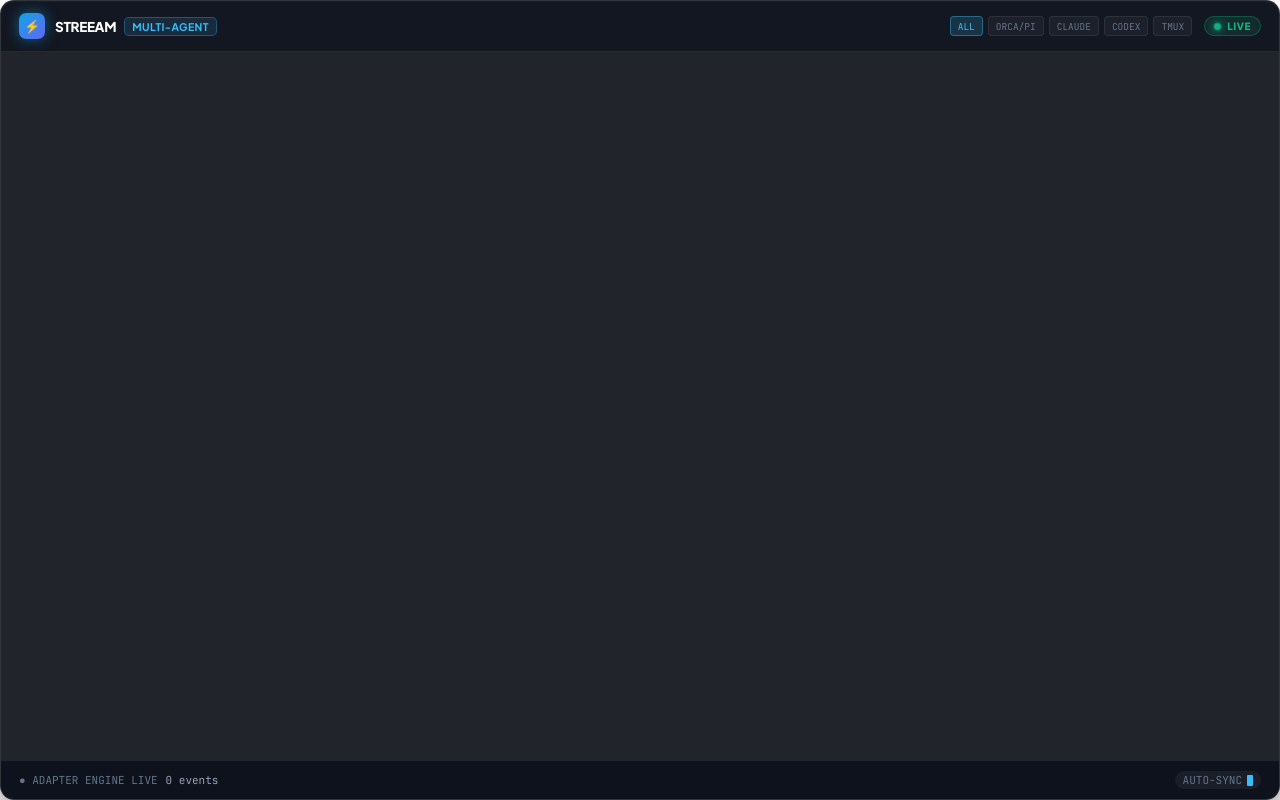
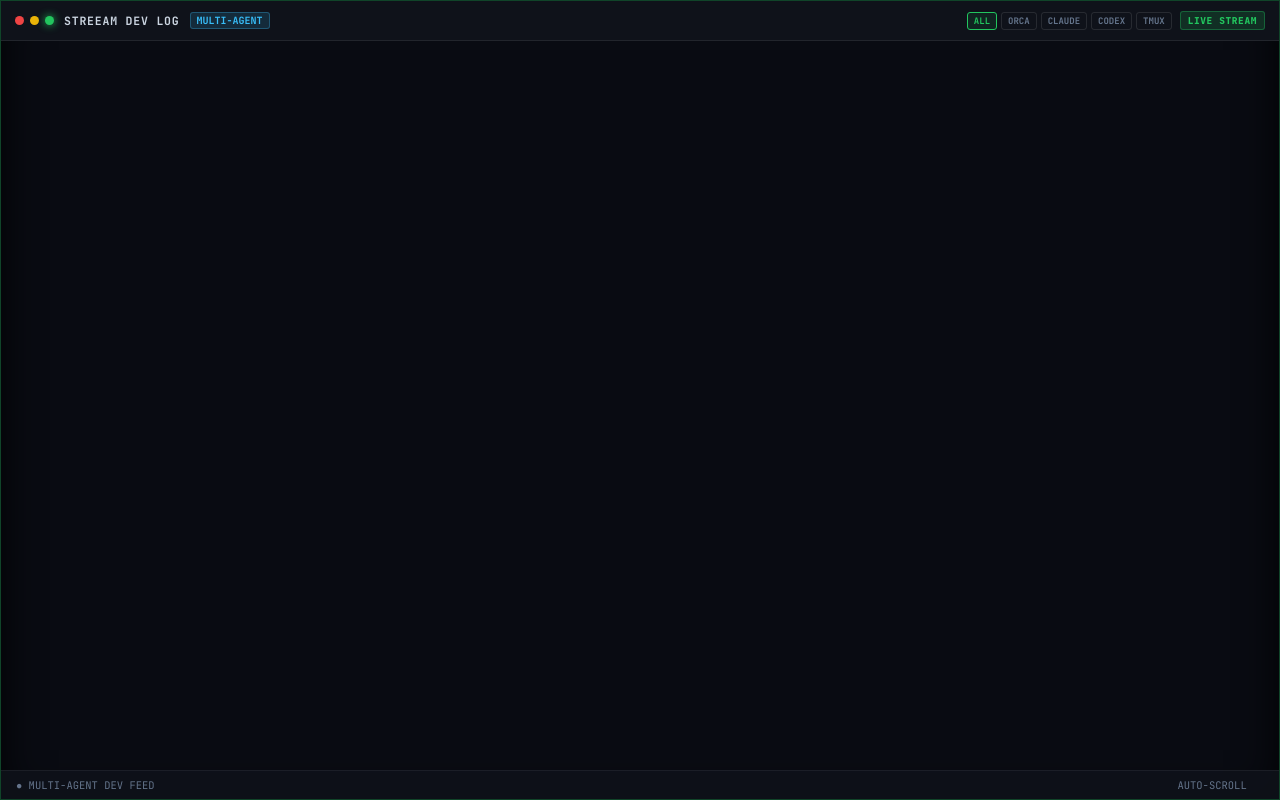
Before and after one commit to 1nickzakharov-glitch/Streeam, a website: page public/index.html in a window 1280 px wide. Drawn offline with Linux system fonts and the light colour scheme.

Commit message:
style: restore dark terminal aesthetic with JetBrains Mono, clean border accents, and source filters

```diff
--- a/public/index.html
+++ b/public/index.html
@@ -3,24 +3,9 @@
 <head>
     <meta charset="UTF-8">
     <meta name="viewport" content="width=device-width, initial-scale=1.0">
-    <title>Streeam — Real-time AI Stream HUD</title>
+    <title>Streeam — Live Terminal HUD</title>
     <style>
-        @import url('https://fonts.googleapis.com/css2?family=Plus+Jakarta+Sans:wght@500;600;700;800&family=JetBrains+Mono:wght@400;500;600;700&display=swap');
-
-        :root {
-            --bg-glass: rgba(10, 13, 20, 0.90);
-            --border-glass: rgba(255, 255, 255, 0.08);
-            --text-main: #f8fafc;
-            --text-muted: #94a3b8;
-            --text-dim: #64748b;
-            --accent-green: #10b981;
-            --accent-blue: #38bdf8;
-            --accent-purple: #a855f7;
-            --accent-amber: #f59e0b;
-            --accent-rose: #f43f5e;
-            --font-ui: 'Plus Jakarta Sans', -apple-system, sans-serif;
-            --font-mono: 'JetBrains Mono', monospace;
-        }
+        @import url('https://fonts.googleapis.com/css2?family=JetBrains+Mono:wght@400;500;700;800&display=swap');
 
         * {
             box-sizing: border-box;
@@ -31,361 +16,264 @@
         html, body {
             width: 100%;
             height: 100%;
-            background-color: transparent;
-            color: var(--text-main);
-            font-family: var(--font-ui);
+            background-color: #07090e;
+            color: #e2e8f0;
+            font-family: 'JetBrains Mono', monospace;
             overflow: hidden;
-            -webkit-font-smoothing: antialiased;
         }
 
-        /* Outer HUD Frame */
-        .overlay-card {
+        .terminal-container {
             width: 100%;
             height: 100%;
             display: flex;
             flex-direction: column;
-            background: var(--bg-glass);
-            backdrop-filter: blur(28px) saturate(190%);
-            -webkit-backdrop-filter: blur(28px) saturate(190%);
-            border: 1px solid var(--border-glass);
-            border-radius: 14px;
-            box-shadow:
-                0 24px 48px -12px rgba(0, 0, 0, 0.8),
-                inset 0 1px 1px 0 rgba(255, 255, 255, 0.12);
-            overflow: hidden;
-            position: relative;
+            background: rgba(10, 12, 18, 0.96);
+            border: 1px solid rgba(34, 197, 94, 0.3);
+            box-shadow: inset 0 0 40px rgba(0, 0, 0, 0.9), 0 0 25px rgba(34, 197, 94, 0.1);
         }
 
-        /* Header */
-        .overlay-header {
+        /* Header bar */
+        .terminal-header {
             flex-shrink: 0;
-            padding: 12px 18px;
-            background: rgba(15, 20, 32, 0.8);
-            border-bottom: 1px solid var(--border-glass);
+            background: #0f121a;
+            padding: 10px 14px;
+            border-bottom: 1px solid rgba(255, 255, 255, 0.08);
             display: flex;
             align-items: center;
             justify-content: space-between;
         }
 
-        .header-brand {
+        .header-left {
             display: flex;
             align-items: center;
             gap: 10px;
         }
 
-        .brand-icon {
-            width: 26px;
-            height: 26px;
-            background: linear-gradient(135deg, #0ea5e9, #6366f1);
-            border-radius: 7px;
+        .window-dots {
             display: flex;
             align-items: center;
-            justify-content: center;
-            color: #fff;
-            font-family: var(--font-mono);
-            font-size: 13px;
-            font-weight: 800;
-            box-shadow: 0 0 14px rgba(14, 165, 233, 0.5);
+            gap: 6px;
         }
 
-        .brand-title {
-            font-size: 13.5px;
-            font-weight: 800;
-            letter-spacing: -0.3px;
-            color: #fff;
+        .dot {
+            width: 9px;
+            height: 9px;
+            border-radius: 50%;
+        }
+        .dot-red { background: #ef4444; }
+        .dot-yellow { background: #eab308; }
+        .dot-green { background: #22c55e; box-shadow: 0 0 8px #22c55e; }
+
+        .terminal-title {
+            font-size: 11.5px;
+            font-weight: 700;
+            letter-spacing: 0.8px;
+            color: #cbd5e1;
+            text-transform: uppercase;
+        }
+
+        .project-tag {
+            font-size: 10px;
+            font-weight: 700;
+            padding: 1px 6px;
+            border-radius: 3px;
+            background: rgba(56, 189, 248, 0.15);
+            color: #38bdf8;
+            border: 1px solid rgba(56, 189, 248, 0.3);
+            text-transform: uppercase;
+        }
+
+        .header-right {
             display: flex;
             align-items: center;
             gap: 8px;
         }
 
-        .project-chip {
-            font-size: 10.5px;
-            font-weight: 700;
-            padding: 2px 7px;
-            background: rgba(56, 189, 248, 0.12);
-            border: 1px solid rgba(56, 189, 248, 0.3);
-            border-radius: 5px;
-            color: var(--accent-blue);
-            text-transform: uppercase;
-            letter-spacing: 0.4px;
+        .source-filters {
+            display: flex;
+            align-items: center;
+            gap: 4px;
         }
 
-        .header-controls {
-            display: flex;
-            align-items: center;
-            gap: 12px;
+        .filter-btn {
+            background: transparent;
+            border: 1px solid rgba(255, 255, 255, 0.1);
+            color: #64748b;
+            font-family: 'JetBrains Mono', monospace;
+            font-size: 9px;
+            font-weight: 700;
+            padding: 2px 6px;
+            border-radius: 3px;
+            cursor: pointer;
+            text-transform: uppercase;
+            transition: all 0.15s ease;
         }
 
-        .source-tags {
-            display: flex;
-            align-items: center;
-            gap: 5px;
+        .filter-btn:hover, .filter-btn.active {
+            border-color: #22c55e;
+            color: #22c55e;
+            background: rgba(34, 197, 94, 0.1);
         }
 
-        .tag-btn {
-            background: rgba(255, 255, 255, 0.04);
-            border: 1px solid rgba(255, 255, 255, 0.08);
-            color: var(--text-dim);
-            font-family: var(--font-mono);
+        .status-badge {
             font-size: 9.5px;
-            padding: 2.5px 7px;
-            border-radius: 4px;
-            cursor: pointer;
-            transition: all 0.15s ease;
+            font-weight: 800;
+            letter-spacing: 0.6px;
+            padding: 2px 7px;
+            border-radius: 3px;
             text-transform: uppercase;
+            color: #22c55e;
+            background: rgba(34, 197, 94, 0.16);
+            border: 1px solid rgba(34, 197, 94, 0.35);
         }
 
-        .tag-btn:hover, .tag-btn.active {
-            background: rgba(56, 189, 248, 0.16);
-            border-color: rgba(56, 189, 248, 0.4);
-            color: var(--accent-blue);
-        }
-
-        .live-indicator {
-            display: flex;
-            align-items: center;
-            gap: 6px;
-            padding: 3px 9px;
-            background: rgba(16, 185, 129, 0.12);
-            border: 1px solid rgba(16, 185, 129, 0.3);
-            border-radius: 20px;
-        }
-
-        .live-dot {
-            width: 7px;
-            height: 7px;
-            background: var(--accent-green);
-            border-radius: 50%;
-            box-shadow: 0 0 8px var(--accent-green);
-            animation: pulseDot 1.8s infinite;
-        }
-
-        .live-text {
-            font-size: 10px;
-            font-weight: 800;
-            color: var(--accent-green);
-            letter-spacing: 0.6px;
-        }
-
-        @keyframes pulseDot {
-            0%, 100% { transform: scale(1); opacity: 1; }
-            50% { transform: scale(1.25); opacity: 0.7; }
-        }
-
-        /* Events Stream */
-        .events-stream {
+        /* Dynamic scrolling terminal stream */
+        .terminal-stream {
             flex: 1;
-            padding: 16px 18px;
+            padding: 16px;
             overflow-y: auto;
             display: flex;
             flex-direction: column;
-            gap: 11px;
+            gap: 13px;
             scroll-behavior: smooth;
             scrollbar-width: none;
         }
 
-        .events-stream::-webkit-scrollbar {
+        .terminal-stream::-webkit-scrollbar {
             display: none;
         }
 
-        .event-card {
-            background: rgba(17, 24, 39, 0.65);
-            border: 1px solid rgba(255, 255, 255, 0.05);
-            border-radius: 10px;
-            padding: 12px 14px;
+        .log-entry {
             display: flex;
             flex-direction: column;
-            gap: 6px;
-            position: relative;
-            transition: all 0.2s ease;
-            animation: slideUp 0.25s cubic-bezier(0.16, 1, 0.3, 1);
+            gap: 5px;
+            padding-left: 12px;
+            border-left: 2.5px solid rgba(255, 255, 255, 0.12);
+            animation: fadeIn 0.22s ease-out;
         }
 
-        .event-card:hover {
-            background: rgba(24, 32, 50, 0.9);
-            border-color: rgba(255, 255, 255, 0.12);
-            transform: translateX(2px);
+        @keyframes fadeIn {
+            from { opacity: 0; transform: translateY(6px); }
+            to { opacity: 1; transform: translateY(0); }
         }
 
-        @keyframes slideUp {
-            from { opacity: 0; transform: translateY(10px) scale(0.98); }
-            to { opacity: 1; transform: translateY(0) scale(1); }
-        }
+        /* Border accents per semantic type */
+        .log-user { border-left-color: #38bdf8; }
+        .log-plan { border-left-color: #a78bfa; }
+        .log-action { border-left-color: #facc15; }
+        .log-done { border-left-color: #22c55e; }
+        .log-system { border-left-color: #64748b; }
 
-        .event-card::before {
-            content: '';
-            position: absolute;
-            top: 10px;
-            bottom: 10px;
-            left: 0;
-            width: 3.5px;
-            border-radius: 0 3px 3px 0;
-        }
-
-        .type-user::before { background: var(--accent-blue); box-shadow: 0 0 10px var(--accent-blue); }
-        .type-plan::before { background: var(--accent-purple); box-shadow: 0 0 10px var(--accent-purple); }
-        .type-action::before { background: var(--accent-amber); box-shadow: 0 0 10px var(--accent-amber); }
-        .type-done::before { background: var(--accent-green); box-shadow: 0 0 10px var(--accent-green); }
-        .type-system::before { background: var(--text-dim); }
-
-        .card-meta {
-            display: flex;
-            align-items: center;
-            justify-content: space-between;
-            font-size: 11px;
-        }
-
-        .meta-badges {
-            display: flex;
-            align-items: center;
-            gap: 6px;
-        }
-
-        .badge-source {
-            font-family: var(--font-mono);
-            font-size: 9px;
-            font-weight: 700;
-            padding: 2px 6px;
-            border-radius: 4px;
-            text-transform: uppercase;
-            background: rgba(255, 255, 255, 0.06);
-            color: var(--text-muted);
-            border: 1px solid rgba(255, 255, 255, 0.08);
-        }
-
-        .badge-kind {
-            font-family: var(--font-mono);
-            font-size: 9.5px;
-            font-weight: 800;
-            letter-spacing: 0.3px;
-            text-transform: uppercase;
-            padding: 2px 7px;
-            border-radius: 4px;
-        }
-
-        .type-user .badge-kind { background: rgba(56, 189, 248, 0.16); color: var(--accent-blue); }
-        .type-plan .badge-kind { background: rgba(168, 85, 247, 0.16); color: var(--accent-purple); }
-        .type-action .badge-kind { background: rgba(245, 158, 11, 0.16); color: var(--accent-amber); }
-        .type-done .badge-kind { background: rgba(16, 185, 129, 0.16); color: var(--accent-green); }
-        .type-system .badge-kind { background: rgba(100, 116, 139, 0.16); color: var(--text-muted); }
-
-        .time-label {
-            font-family: var(--font-mono);
-            font-size: 10.5px;
-            color: var(--text-dim);
-        }
-
-        .card-body {
-            font-size: 13.5px;
-            line-height: 1.5;
-            color: #e2e8f0;
-            font-weight: 500;
-            padding-left: 2px;
-            word-break: break-word;
-        }
-
-        /* Footer */
-        .overlay-footer {
-            flex-shrink: 0;
-            padding: 10px 18px;
-            background: rgba(12, 16, 26, 0.9);
-            border-top: 1px solid var(--border-glass);
-            display: flex;
-            align-items: center;
-            justify-content: space-between;
-            font-size: 11px;
-            color: var(--text-dim);
-            font-family: var(--font-mono);
-        }
-
-        .dock-status {
+        .log-meta {
             display: flex;
             align-items: center;
             gap: 8px;
         }
 
-        .scroll-pill {
-            background: rgba(255, 255, 255, 0.05);
-            padding: 2px 8px;
-            border-radius: 12px;
+        .badge {
+            font-size: 9.5px;
+            font-weight: 800;
+            letter-spacing: 0.5px;
+            text-transform: uppercase;
+            padding: 1px 6px;
+            border-radius: 3px;
+        }
+        .badge-user { color: #38bdf8; background: rgba(56, 189, 248, 0.14); }
+        .badge-plan { color: #a78bfa; background: rgba(167, 139, 250, 0.14); }
+        .badge-action { color: #facc15; background: rgba(250, 204, 21, 0.14); }
+        .badge-done { color: #22c55e; background: rgba(34, 197, 94, 0.14); }
+        .badge-system { color: #94a3b8; background: rgba(148, 163, 184, 0.14); }
+
+        .time-text {
+            font-size: 10.5px;
+            color: #64748b;
+        }
+
+        .title-text {
+            font-size: 13.5px;
+            line-height: 1.5;
+            color: #f8fafc;
+            word-break: break-word;
+            font-weight: 500;
+        }
+
+        /* Footer */
+        .live-footer {
+            flex-shrink: 0;
+            padding: 7px 15px;
+            background: rgba(15, 18, 26, 0.85);
+            border-top: 1px solid rgba(255, 255, 255, 0.06);
             display: flex;
             align-items: center;
-            gap: 5px;
+            justify-content: space-between;
+            font-size: 10.5px;
+            color: #64748b;
         }
 
-        .pulse-bar {
+        .pulse-cursor {
             display: inline-block;
-            width: 6px;
-            height: 11px;
-            background: var(--accent-blue);
-            border-radius: 1px;
-            animation: blinker 1s step-end infinite;
+            width: 7px;
+            height: 12px;
+            background: #22c55e;
+            vertical-align: middle;
+            margin-left: 4px;
+            animation: blink 1s step-start infinite;
         }
 
-        @keyframes blinker { 50% { opacity: 0; } }
-
-        @media (max-height: 420px) {
-            .overlay-header { padding: 8px 12px; }
-            .overlay-footer { display: none; }
-            .events-stream { padding: 10px; gap: 7px; }
-            .event-card { padding: 8px 10px; }
-            .card-body { font-size: 12px; }
-        }
+        @keyframes blink { 50% { opacity: 0; } }
     </style>
 </head>
 <body>
-    <div class="overlay-card">
-        <header class="overlay-header">
-            <div class="header-brand">
-                <div class="brand-icon">⚡</div>
-                <div class="brand-title">
-                    STREEAM
-                    <span class="project-chip" id="current-project">MULTI-AGENT</span>
+    <div class="terminal-container">
+        <!-- Terminal Header -->
+        <div class="terminal-header">
+            <div class="header-left">
+                <div class="window-dots">
+                    <div class="dot dot-red"></div>
+                    <div class="dot dot-yellow"></div>
+                    <div class="dot dot-green"></div>
                 </div>
+                <span class="terminal-title">STREEAM DEV LOG</span>
+                <span class="project-tag" id="project-tag">MULTI-AGENT</span>
             </div>
+            <div class="header-right">
+                <div class="source-filters">
+                    <button class="filter-btn active" onclick="setFilter('all')">ALL</button>
+                    <button class="filter-btn" onclick="setFilter('pi')">ORCA</button>
+                    <button class="filter-btn" onclick="setFilter('claude')">CLAUDE</button>
+                    <button class="filter-btn" onclick="setFilter('codex')">CODEX</button>
+                    <button class="filter-btn" onclick="setFilter('tmux')">TMUX</button>
+                </div>
+                <span class="status-badge" id="status-badge">LIVE STREAM</span>
+            </div>
+        </div>
 
-            <div class="header-controls">
-                <div class="source-tags" id="source-filters">
-                    <button class="tag-btn active" onclick="setFilter('all')">ALL</button>
-                    <button class="tag-btn" onclick="setFilter('pi')">ORCA/PI</button>
-                    <button class="tag-btn" onclick="setFilter('claude')">CLAUDE</button>
-                    <button class="tag-btn" onclick="setFilter('codex')">CODEX</button>
-                    <button class="tag-btn" onclick="setFilter('tmux')">TMUX</button>
-                </div>
-                <div class="live-indicator">
-                    <span class="live-dot"></span>
-                    <span class="live-text" id="status-text">LIVE</span>
-                </div>
-            </div>
-        </header>
+        <!-- Dynamic Event Stream -->
+        <div class="terminal-stream" id="stream-container">
+            <!-- Log entries -->
+        </div>
 
-        <main class="events-stream" id="events-container">
-        </main>
-
-        <footer class="overlay-footer">
-            <div class="dock-status">
-                <span>● ADAPTER ENGINE LIVE</span>
-                <span id="events-count" style="color: var(--text-muted);">0 events</span>
-            </div>
-            <div class="scroll-pill">
-                <span>AUTO-SYNC</span>
-                <span class="pulse-bar"></span>
-            </div>
-        </footer>
+        <!-- Live Footer -->
+        <div class="live-footer">
+            <span id="footer-count">● MULTI-AGENT DEV FEED</span>
+            <span>AUTO-SCROLL <span class="pulse-cursor"></span></span>
+        </div>
     </div>
 
     <script>
-        let allEvents = [];
+        let rawEvents = [];
         let activeFilter = 'all';
-        const container = document.getElementById('events-container');
-        const projectEl = document.getElementById('current-project');
-        const statusEl = document.getElementById('status-text');
-        const countEl = document.getElementById('events-count');
+
+        const container = document.getElementById('stream-container');
+        const projectTag = document.getElementById('project-tag');
+        const statusBadge = document.getElementById('status-badge');
+        const footerCount = document.getElementById('footer-count');
 
         function setFilter(source) {
             activeFilter = source;
-            document.querySelectorAll('.tag-btn').forEach(b => {
-                b.classList.toggle('active', b.innerText.toLowerCase() === source || (source === 'pi' && b.innerText.includes('PI')));
+            document.querySelectorAll('.filter-btn').forEach(btn => {
+                const text = btn.innerText.toLowerCase();
+                btn.classList.toggle('active', text === source || (source === 'pi' && text === 'orca'));
             });
             render();
         }
@@ -393,28 +281,27 @@
         function render() {
             container.innerHTML = '';
             const filtered = activeFilter === 'all'
-                ? allEvents
-                : allEvents.filter(e => e.source === activeFilter || (activeFilter === 'pi' && (e.source === 'orca' || e.source === 'pi')));
+                ? rawEvents
+                : rawEvents.filter(ev => ev.source === activeFilter || (activeFilter === 'pi' && (ev.source === 'orca' || ev.source === 'pi')));
 
             filtered.forEach(ev => {
-                const card = document.createElement('div');
-                const evType = ev.type || 'action';
-                card.className = `event-card type-${evType}`;
+                const type = ev.type || 'action';
+                const div = document.createElement('div');
+                div.className = `log-entry log-${type}`;
 
-                card.innerHTML = `
-                    <div class="card-meta">
-                        <div class="meta-badges">
-                            <span class="badge-source">${ev.source || 'CLI'}</span>
-                            <span class="badge-kind">${ev.badge || evType.toUpperCase()}</span>
-                        </div>
-                        <span class="time-label">${ev.time || ''}</span>
+                div.innerHTML = `
+                    <div class="log-meta">
+                        <span class="badge badge-${type}">${ev.badge || type.toUpperCase()}</span>
+                        <span class="time-text">${ev.time || ''}</span>
                     </div>
-                    <div class="card-body">${escapeHtml(ev.title || '')}</div>
+                    <div class="title-text">${escapeHtml(ev.title || '')}</div>
                 `;
-                container.appendChild(card);
+                container.appendChild(div);
             });
 
-            if (countEl) countEl.innerText = `${filtered.length} events`;
+            if (footerCount) {
+                footerCount.innerText = `● MULTI-AGENT DEV FEED (${filtered.length} EVENTS)`;
+            }
             container.scrollTop = container.scrollHeight;
         }
 
@@ -432,23 +319,19 @@
             ws.onmessage = (e) => {
                 try {
                     const data = JSON.parse(e.data);
-                    if (data.project) projectEl.innerText = data.project;
-                    if (data.status) statusEl.innerText = data.status;
+                    if (data.project) projectTag.innerText = data.project;
+                    if (data.status) statusBadge.innerText = data.status === 'ACTIVE' ? 'STREAM LIVE' : data.status;
                     if (Array.isArray(data.events)) {
-                        allEvents = data.events;
+                        rawEvents = data.events;
                         render();
                     }
                 } catch (err) {
-                    console.error('Socket parse error:', err);
+                    console.error(err);
                 }
             };
 
             ws.onclose = () => {
                 setTimeout(connect, 1500);
-            };
-
-            ws.onerror = () => {
-                ws.close();
             };
         }
 
```
Also changed, not shown: 1 other file.
